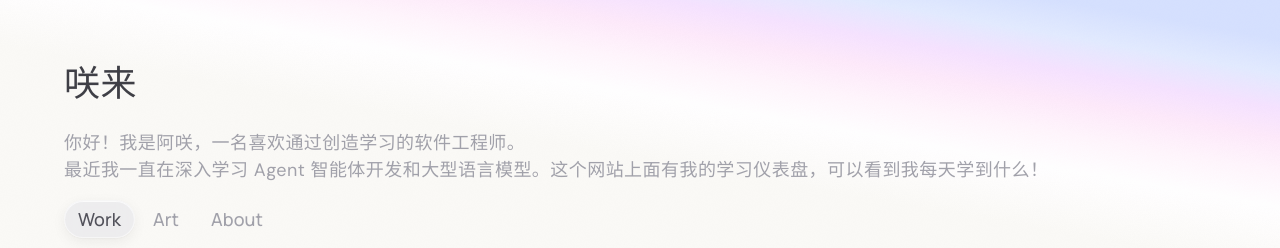
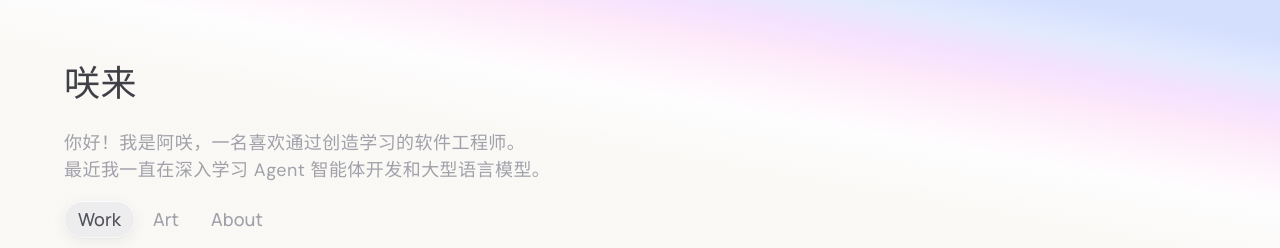
Before and after one commit to xiaolai-arch/xiaolaiBlog, a Vue app in the folder blog-frontend/: page / in a window 1280 px wide. Shown: the top 248 px of the page. Built offline with nearby package versions, Linux system fonts and the light colour scheme; no server answers.

Commit message:
首页 hero 删去「学习仪表盘」一句介绍

```diff
--- a/blog-frontend/src/views/front/HomePage.vue
+++ b/blog-frontend/src/views/front/HomePage.vue
@@ -10,7 +10,7 @@
         <div class="hero-desc">
           <span>你好！我是阿咲，一名喜欢通过创造学习的软件工程师。</span>
           <span><br aria-hidden="true" /></span>
-          <span>最近我一直在深入学习 Agent 智能体开发和大型语言模型。这个网站上面有我的学习仪表盘，可以看到我每天学到什么！</span>
+          <span>最近我一直在深入学习 Agent 智能体开发和大型语言模型。</span>
         </div>
       </div>
 
```
